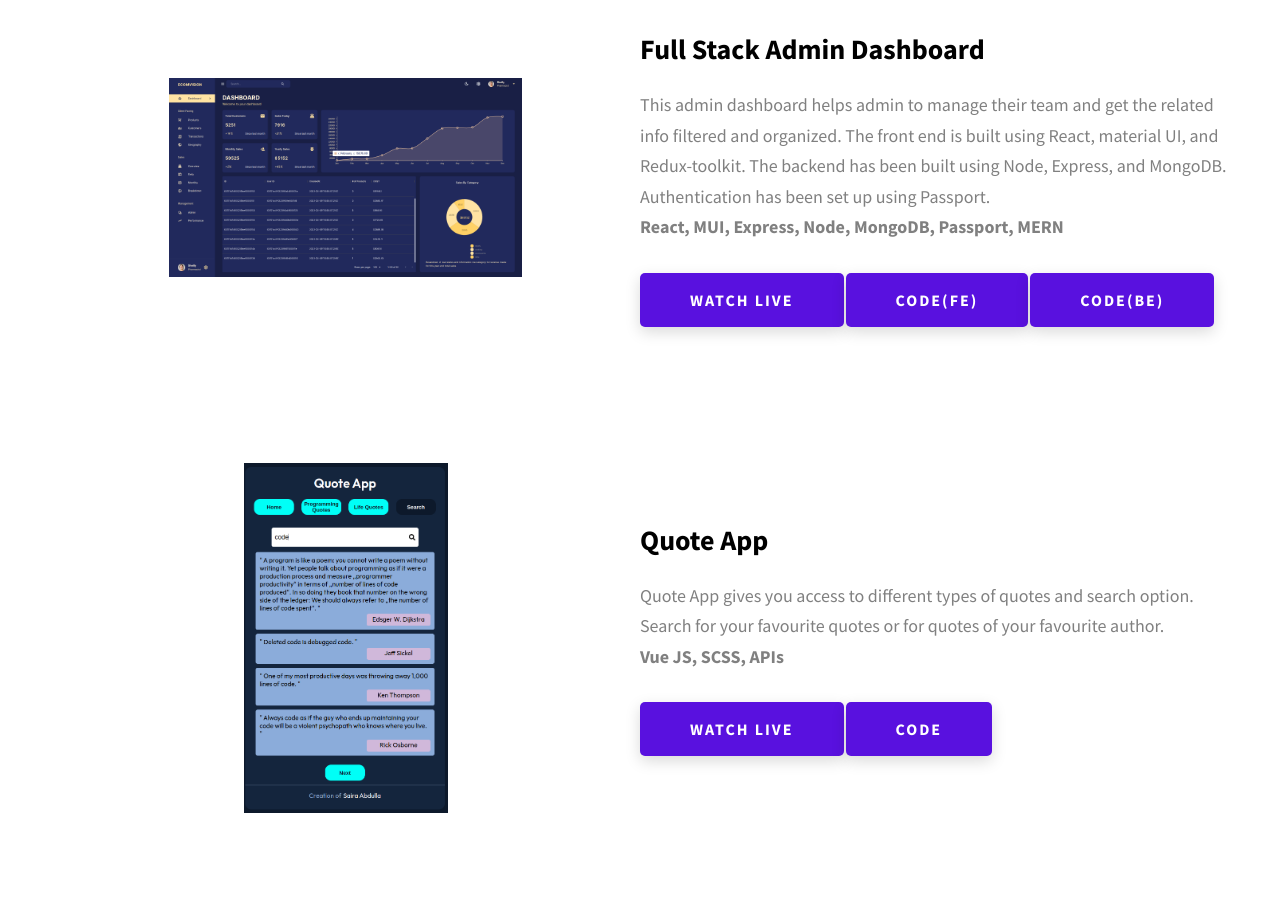
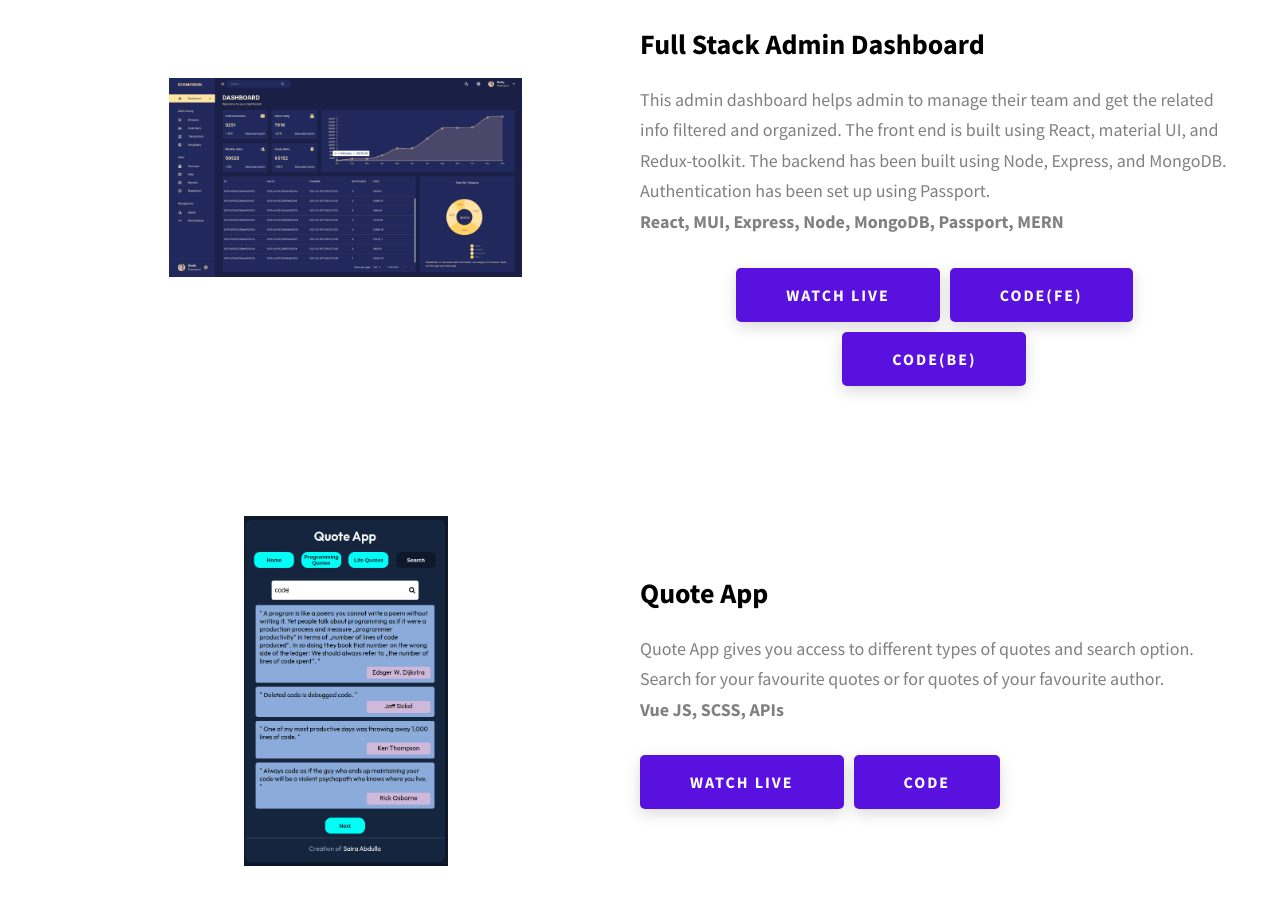
Before and after one commit to saira512dev/webDevPortfolio, a website: page index.html in a window 1280 px wide. Shown: the part 1956-2876 px from the top of the page. Drawn offline with Linux system fonts and the light colour scheme.

Commit message:
Added styling for links for each project

```diff
--- a/sass/pages/_home.scss
+++ b/sass/pages/_home.scss
@@ -126,6 +126,15 @@
 }
 
 .projects {
+
+  &__link-container{
+    display:flex;
+    flex-direction: row;
+    flex-wrap: wrap;
+    gap: 1rem;
+    justify-content: center;
+    align-items: center;
+  }
   &__row {
     display: grid;
     grid-template-columns: 1fr 1fr;
```
Also changed, not shown: css/main.css, css/style.css, 2 other files.
